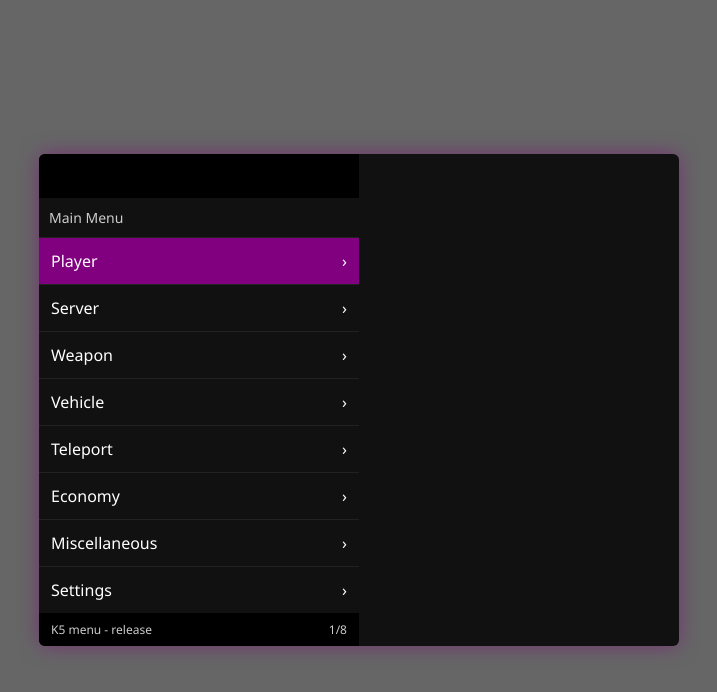
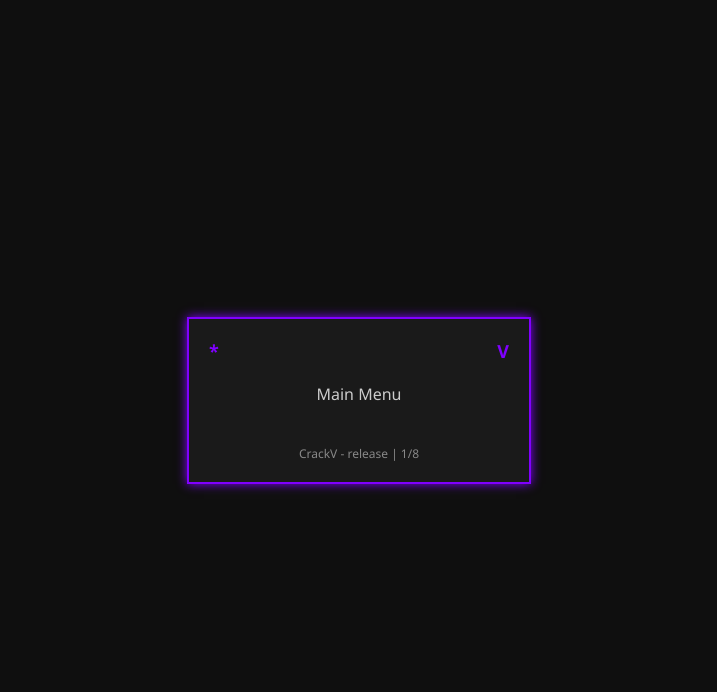
Before and after one commit to chazflores9-commits/MACHO-DUI-MENU, a plain HTML site: page index.html in a window 1280 px wide. Shown: the whole page, without its empty margins (281-998 px from the left). Drawn offline with Linux system fonts and the light colour scheme.

Commit message:
Update index.html

```diff
--- a/index.html
+++ b/index.html
@@ -2,13 +2,14 @@
 <html lang="en">
 <head>
   <meta charset="UTF-8" />
-  <title>K5 Menu</title>
+  <meta name="viewport" content="width=device-width, initial-scale=1.0"/>
+  <title>CrackV - Release</title>
   <style>
     body {
       margin: 0;
-      background-color: rgba(0, 0, 0, 0.6);
       font-family: 'Segoe UI', sans-serif;
-      color: white;
+      background-color: #0f0f0f;
+      color: #fff;
       display: flex;
       justify-content: center;
       align-items: center;
@@ -16,198 +17,46 @@
     }
 
     .menu-container {
-      display: flex;
-      width: 640px;
-      background-color: #111;
-      border-radius: 6px;
-      overflow: hidden;
-      box-shadow: 0 0 20px rgba(128, 0, 128, 0.5);
-    }
-
-    .panel {
-      width: 50%;
-      display: flex;
-      flex-direction: column;
+      background-color: #1a1a1a;
+      border: 2px solid #8000ff;
+      padding: 20px;
+      width: 300px;
+      box-shadow: 0 0 10px #8000ff;
     }
 
     .menu-header {
-      background-color: #000;
-      padding: 10px;
       display: flex;
       justify-content: space-between;
       align-items: center;
-    }
-
-    .logo-left, .logo-right {
-      width: 24px;
-      height: 24px;
-      background-size: contain;
-      background-repeat: no-repeat;
-    }
-
-    .logo-left {
-      background-image: url('asterisk-icon.png'); /* Replace with your icon */
-    }
-
-    .logo-right {
-      background-image: url('checkmark-icon.png'); /* Replace with your icon */
+      margin-bottom: 20px;
+      font-size: 18px;
+      font-weight: bold;
+      color: #8000ff;
     }
 
     .menu-title {
-      padding: 10px;
-      font-size: 14px;
+      text-align: center;
+      margin-bottom: 40px;
+      font-size: 16px;
       color: #ccc;
     }
 
-    .menu-item {
-      padding: 12px;
-      border-top: 1px solid #222;
-      display: flex;
-      justify-content: space-between;
-      align-items: center;
-      cursor: default;
-      transition: background 0.2s ease;
-    }
-
-    .menu-item.active {
-      background-color: #800080;
-    }
-
     .menu-footer {
-      padding: 8px 12px;
+      margin-top: 40px;
+      text-align: center;
       font-size: 12px;
-      display: flex;
-      justify-content: space-between;
-      background-color: #000;
-      color: #ccc;
-    }
-
-    .hidden {
-      visibility: hidden;
-      opacity: 0;
-      transition: opacity 0.2s ease;
-    }
-
-    .visible {
-      visibility: visible;
-      opacity: 1;
-      transition: opacity 0.2s ease;
+      color: #888;
     }
   </style>
 </head>
 <body>
   <div class="menu-container">
-    <div class="panel" id="main-panel">
-      <div class="menu-header">
-        <div class="logo-left"></div>
-        <div class="logo-right"></div>
-      </div>
-      <div class="menu-title">Main Menu</div>
-      <div class="menu-item active">Player <span>›</span></div>
-      <div class="menu-item">Server <span>›</span></div>
-      <div class="menu-item">Weapon <span>›</span></div>
-      <div class="menu-item">Vehicle <span>›</span></div>
-      <div class="menu-item">Teleport <span>›</span></div>
-      <div class="menu-item">Economy <span>›</span></div>
-      <div class="menu-item">Miscellaneous <span>›</span></div>
-      <div class="menu-item">Settings <span>›</span></div>
-      <div class="menu-footer">
-        <span>K5 menu - release</span>
-        <span id="main-page">1/8</span>
-      </div>
+    <div class="menu-header">
+      <span>*</span>
+      <span>V</span>
     </div>
-
-    <div class="panel hidden" id="sub-panel">
-      <div class="menu-header">
-        <div class="logo-left"></div>
-        <div class="logo-right"></div>
-      </div>
-      <div class="menu-title">Submenu</div>
-      <div class="menu-item active">Option A</div>
-      <div class="menu-item">Option B</div>
-      <div class="menu-item">Option C</div>
-      <div class="menu-item">Option D</div>
-      <div class="menu-footer">
-        <span>Submenu</span>
-        <span id="sub-page">1/4</span>
-      </div>
-    </div>
+    <div class="menu-title">Main Menu</div>
+    <div class="menu-footer">CrackV - release | 1/8</div>
   </div>
-
-  <script>
-    let mainIndex = 0;
-    let subIndex = 0;
-    let inSubmenu = false;
-
-    const mainItems = document.querySelectorAll('#main-panel .menu-item');
-    const subItems = document.querySelectorAll('#sub-panel .menu-item');
-    const mainPage = document.getElementById('main-page');
-    const subPage = document.getElementById('sub-page');
-    const subPanel = document.getElementById('sub-panel');
-
-    function updateMain() {
-      mainItems.forEach((item, i) => item.classList.toggle('active', i === mainIndex));
-      mainPage.textContent = `${mainIndex + 1}/${mainItems.length}`;
-      window.postMessage({ type: 'highlight', index: mainIndex });
-    }
-
-    function updateSub() {
-      subItems.forEach((item, i) => item.classList.toggle('active', i === subIndex));
-      subPage.textContent = `${subIndex + 1}/${subItems.length}`;
-      window.postMessage({ type: 'highlight-sub', index: subIndex });
-    }
-
-    function openSubmenu() {
-      inSubmenu = true;
-      subPanel.classList.remove('hidden');
-      subPanel.classList.add('visible');
-      subIndex = 0;
-      updateSub();
-      window.postMessage({ type: 'openSub', index: mainIndex });
-    }
-
-    function closeSubmenu() {
-      inSubmenu = false;
-      subPanel.classList.remove('visible');
-      subPanel.classList.add('hidden');
-      window.postMessage({ type: 'closeSub' });
-    }
-
-    window.addEventListener('keydown', (e) => {
-      if (!inSubmenu) {
-        if (e.key === 'ArrowUp') {
-          mainIndex = (mainIndex - 1 + mainItems.length) % mainItems.length;
-          updateMain();
-        }
-        if (e.key === 'ArrowDown') {
-          mainIndex = (mainIndex + 1) % mainItems.length;
-          updateMain();
-        }
-        if (e.key === 'ArrowRight') {
-          openSubmenu();
-        }
-        if (e.key === 'Enter') {
-          window.postMessage({ type: 'confirm', index: mainIndex });
-        }
-      } else {
-        if (e.key === 'ArrowUp') {
-          subIndex = (subIndex - 1 + subItems.length) % subItems.length;
-          updateSub();
-        }
-        if (e.key === 'ArrowDown') {
-          subIndex = (subIndex + 1) % subItems.length;
-          updateSub();
-        }
-        if (e.key === 'ArrowLeft' || e.key === 'Backspace') {
-          closeSubmenu();
-        }
-        if (e.key === 'Enter') {
-          window.postMessage({ type: 'confirm-sub', index: subIndex });
-        }
-      }
-    });
-
-    updateMain();
-  </script>
 </body>
 </html>
```
